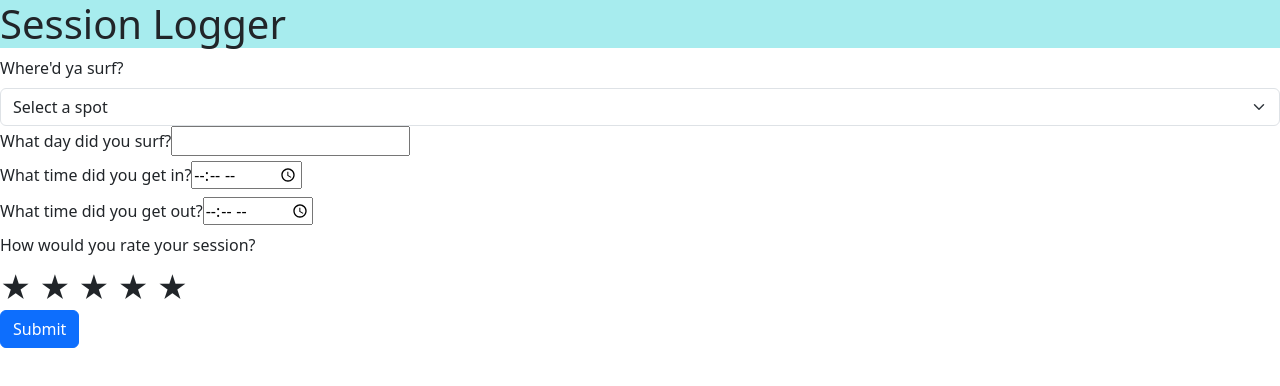
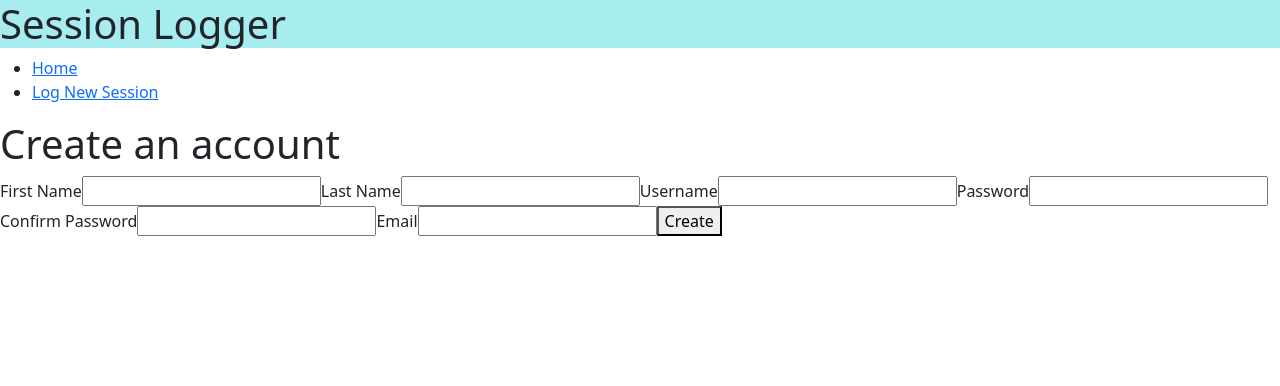
Before and after one commit to shindelr/Session-Logger-Frontend, a React (Vite) app in the folder session-logger-frontend/: page /CreateAccount in a window 1280 px wide. Shown: the top 386 px of the page. Built offline with nearby package versions, Linux system fonts and the light colour scheme.

Commit message:
Created static frontend pages and forms for creating an account, logging in, and a landing home page. Added navigation and routing via react-router

```diff
--- a/session-logger-frontend/package.json
+++ b/session-logger-frontend/package.json
@@ -15,7 +15,8 @@
     "jquery": "^3.7.1",
     "react": "^18.2.0",
     "react-datepicker": "^7.3.0",
-    "react-dom": "^18.2.0"
+    "react-dom": "^18.2.0",
+    "react-router-dom": "^6.26.1"
   },
   "devDependencies": {
     "@types/jquery": "^3.5.29",
--- a/session-logger-frontend/src/App.tsx
+++ b/session-logger-frontend/src/App.tsx
@@ -1,16 +1,32 @@
+import { Routes, Route } from "react-router-dom";
+
+// CSS
 import "./App.css";
 import "bootstrap/dist/css/bootstrap.css";
 import "bootstrap/dist/js/bootstrap.bundle.min.js";
 import "bootstrap/dist/css/bootstrap.min.css";
 
+// Components/Pages
 import Header from "./components/Header";
-import InputForm from "./components/InputForm";
+import LogNewSession from "./pages/LogNewSession";
+import Landing from "./pages/Landing";
+import NavBar from "./components/NavBar";
+import CreateAccountPage from "./pages/CreateAccount";
+import LogInPage from "./pages/LogIn";
+import NoMatchingRoute from "./pages/NoMatchingRoute";
 
 function App() {
   return (
     <>
       <Header>Session Logger</Header>
-      <InputForm />
+      <NavBar />
+      <Routes>
+        <Route path="/" element={<Landing />} />
+        <Route path="/log-new-session" element={<LogNewSession />} />
+        <Route path="/CreateAccount" element={<CreateAccountPage />} />
+        <Route path="/LogIn" element={<LogInPage />} />
+        <Route path="*" element={<NoMatchingRoute />} />
+      </Routes>
     </>
   );
 }
--- /dev/null
+++ b/session-logger-frontend/src/components/CreateAccountForm.tsx
@@ -0,0 +1,23 @@
+const CreateAccountForm = () => {
+  return (
+    <>
+      <form>
+        <label>First Name</label>
+        <input type="text" required />
+        <label>Last Name</label>
+        <input type="text" required />
+        <label>Username</label>
+        <input type="text" required />
+        <label>Password</label>
+        <input type="password" required />
+        <label>Confirm Password</label>
+        <input type="password" required />
+        <label>Email</label>
+        <input type="email" required />
+        <button type="submit">Create</button>
+      </form>
+    </>
+  );
+};
+
+export default CreateAccountForm;
--- /dev/null
+++ b/session-logger-frontend/src/components/LogInForm.tsx
@@ -0,0 +1,20 @@
+const LogInForm = () => {
+  return (
+    <form>
+      <label>
+        Username:
+        <input type="text" />
+      </label>
+      <label>
+        Password:
+        <input type="password" />
+      </label>
+      <label>Remember me</label>
+      <input type="checkbox" />
+      <input type="hidden" name="authenticity_token" value="TODO" />
+      <button type="submit">Log In</button>
+    </form>
+  );
+};
+
+export default LogInForm;
--- /dev/null
+++ b/session-logger-frontend/src/components/NavBar.tsx
@@ -0,0 +1,18 @@
+import { NavLink } from "react-router-dom";
+
+const NavBar = () => {
+  return (
+    <nav>
+      <ul>
+        <li>
+          <NavLink to="/">Home</NavLink>
+        </li>
+        <li>
+          <NavLink to="/log-new-session">Log New Session</NavLink>
+        </li>
+      </ul>
+    </nav>
+  );
+};
+
+export default NavBar;
--- a/session-logger-frontend/src/main.tsx
+++ b/session-logger-frontend/src/main.tsx
@@ -1,10 +1,15 @@
 import React from 'react'
 import ReactDOM from 'react-dom/client'
+import { BrowserRouter } from 'react-router-dom'
 import App from './App.tsx'
 import './index.css'
 
-ReactDOM.createRoot(document.getElementById('root')!).render(
+const root = ReactDOM.createRoot(document.getElementById('root')!)
+root.render(
+// ReactDOM.createRoot(document.getElementById('root')!).render(
   <React.StrictMode>
-    <App />
+    <BrowserRouter>
+      <App />
+    </BrowserRouter>
   </React.StrictMode>,
 )
--- /dev/null
+++ b/session-logger-frontend/src/pages/CreateAccount.tsx
@@ -0,0 +1,12 @@
+import CreateAccountForm from "../components/CreateAccountForm";
+
+const CreateAccountPage = () => {
+  return (
+    <>
+      <h1> Create an account </h1>
+      <CreateAccountForm />
+    </>
+  );
+};
+
+export default CreateAccountPage;
--- /dev/null
+++ b/session-logger-frontend/src/pages/Landing.tsx
@@ -0,0 +1,19 @@
+import { Link } from "react-router-dom";
+
+function Landing() {
+  return (
+    <>
+      <h1>Welcome to the Session Logger!</h1>
+      <p>
+        This is a tool to help you keep track of all your surfing sessions here
+        in Newport OR.
+      </p>
+      <p>
+        To get started <Link to="/CreateAccount">Create An Account</Link> or{" "}
+        <Link to="/LogIn">Log In</Link> if you already have one.
+      </p>
+    </>
+  );
+}
+
+export default Landing;
--- /dev/null
+++ b/session-logger-frontend/src/pages/LogIn.tsx
@@ -0,0 +1,12 @@
+import LogInForm from "../components/LogInForm";
+
+const LogInPage = () => {
+  return (
+    <>
+      <h1>Log In</h1>
+      <LogInForm />
+    </>
+  );
+};
+
+export default LogInPage;
--- /dev/null
+++ b/session-logger-frontend/src/pages/LogNewSession.tsx
@@ -0,0 +1,11 @@
+import InputForm from "../components/InputForm"
+
+function LogNewSession() {
+  return (
+    <>
+      <InputForm />
+    </>
+  );
+}
+
+export default LogNewSession;
--- /dev/null
+++ b/session-logger-frontend/src/pages/NoMatchingRoute.tsx
@@ -0,0 +1,12 @@
+const NoMatchingRoute = () => {
+    return (
+        <>
+        <div>
+            <h1>404</h1>
+            <h2>Page not found</h2>
+        </div>
+        </>
+    );
+}
+
+export default NoMatchingRoute;
```
Also changed, not shown: 1 other file (tests, documents, lock files or other folders).
